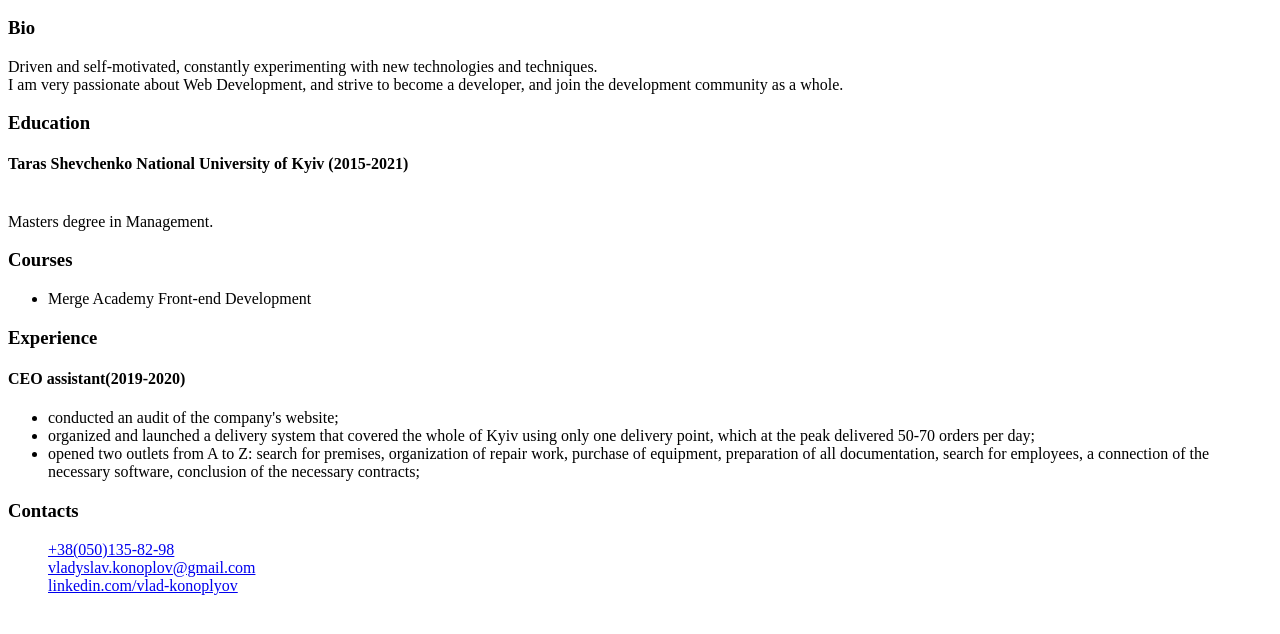
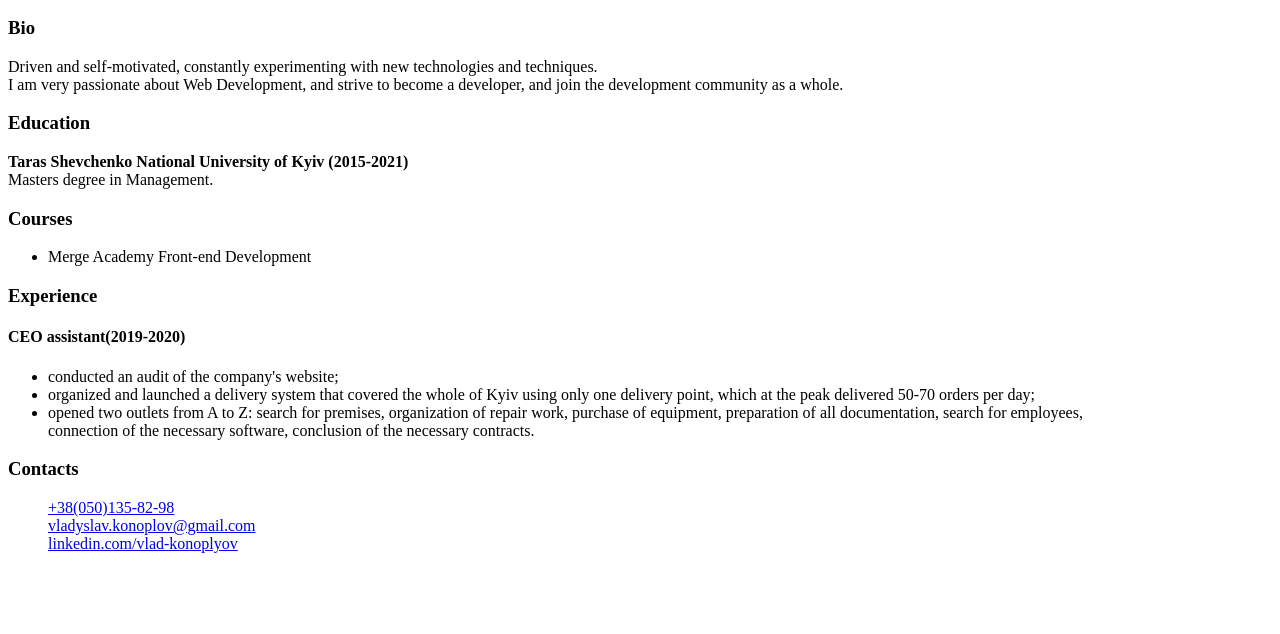
Before and after one commit to chooh-chooh/cv, a plain HTML site: page index.html in a window 1280 px wide. Shown: the part 110-744 px from the top of the page. Drawn offline with Linux system fonts and the light colour scheme.

Commit message:
CV updated

```diff
--- a/index.html
+++ b/index.html
@@ -27,9 +27,9 @@
         Education
     </h3>
     <p>
-        <h4>
+        <b>
             Taras Shevchenko National University of Kyiv (2015-2021)
-        </h4>
+        </b>
         <br> Masters degree in Management.
     </p>
 </article>
@@ -63,8 +63,8 @@
             </li>
             <li>
                 opened two outlets from A to Z: search for premises, organization of repair work, purchase of equipment,
-                preparation of all documentation, search for employees, a connection of the necessary software, conclusion
-                of the necessary contracts;
+                preparation of all documentation, search for employees,
+                <br> connection of the necessary software, conclusion of the necessary contracts.
             </li>
         </ul>
     </p>
```
